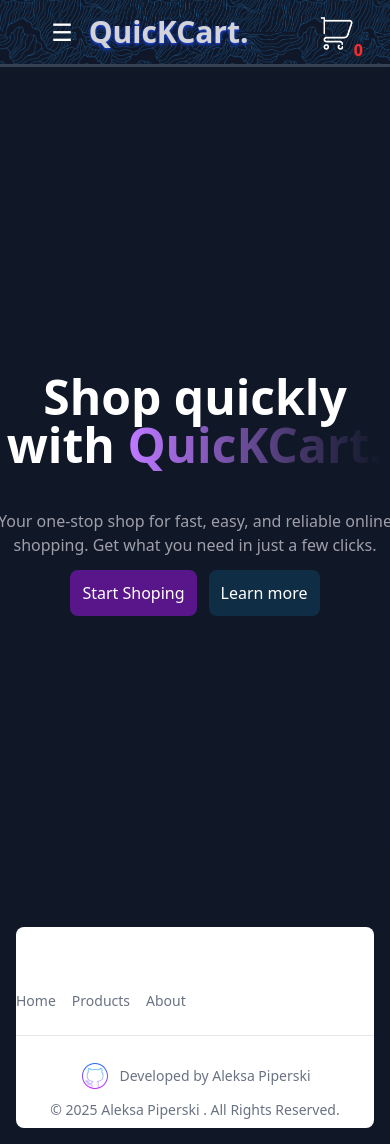
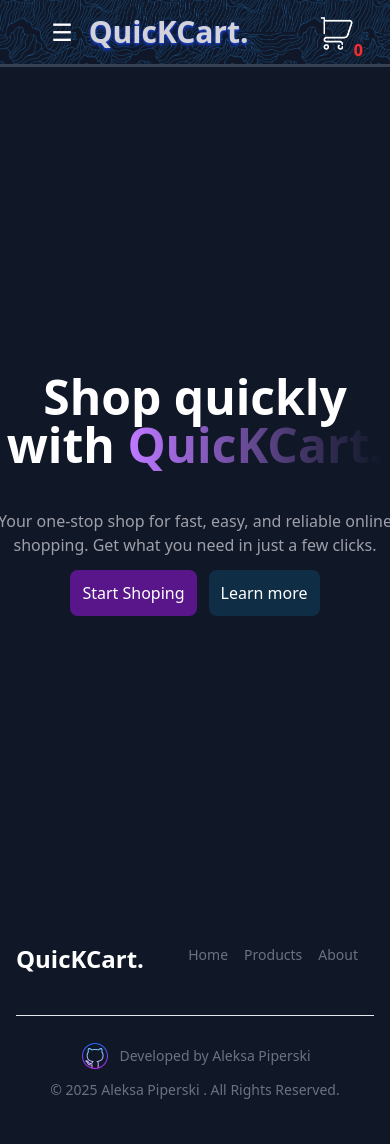
Before and after one commit to Piperski13/e-commerce-QuicKCart, a React (Vite) app: page / in a window 390 px wide. Built offline with nearby package versions, Linux system fonts and the light colour scheme.

Commit message:
Footer responsive style

```diff
--- a/src/components/Footer.jsx
+++ b/src/components/Footer.jsx
@@ -2,9 +2,9 @@ import { Link } from "react-router-dom";
 
 const Footer = () => {
   return (
-    <footer className="bg-white rounded-lg dark:bg-gray-900 m-4">
+    <footer className="bg-gray-900 rounded-lg m-4">
       <div className="w-full max-w-screen-xl mx-auto pt-4 pb-2">
-        <div className="sm:flex sm:items-center sm:justify-between">
+        <div className="flex items-center justify-between">
           <Link
             to="/home"
             className="flex items-center mb-4 sm:mb-0 space-x-3 rtl:space-x-reverse"
```
